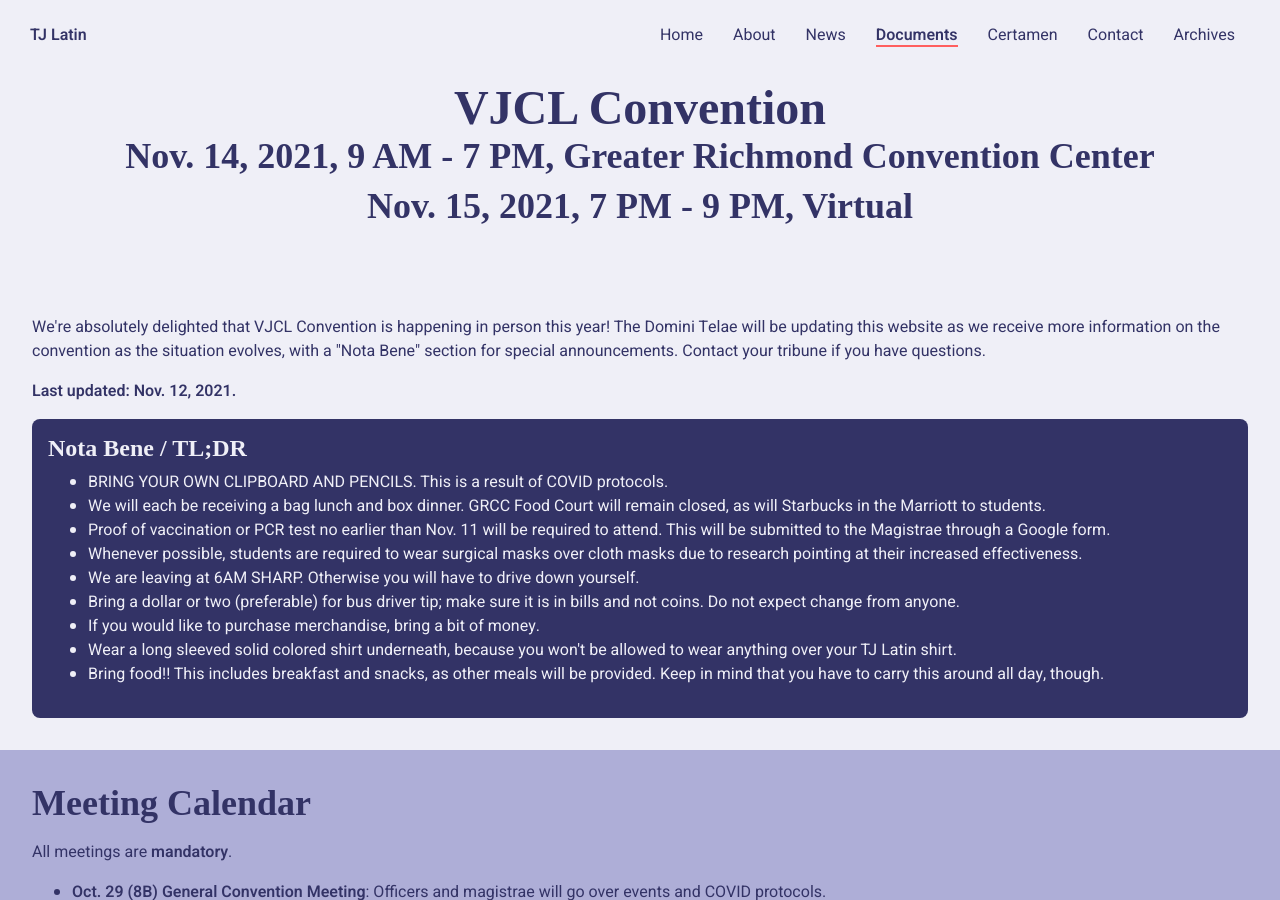
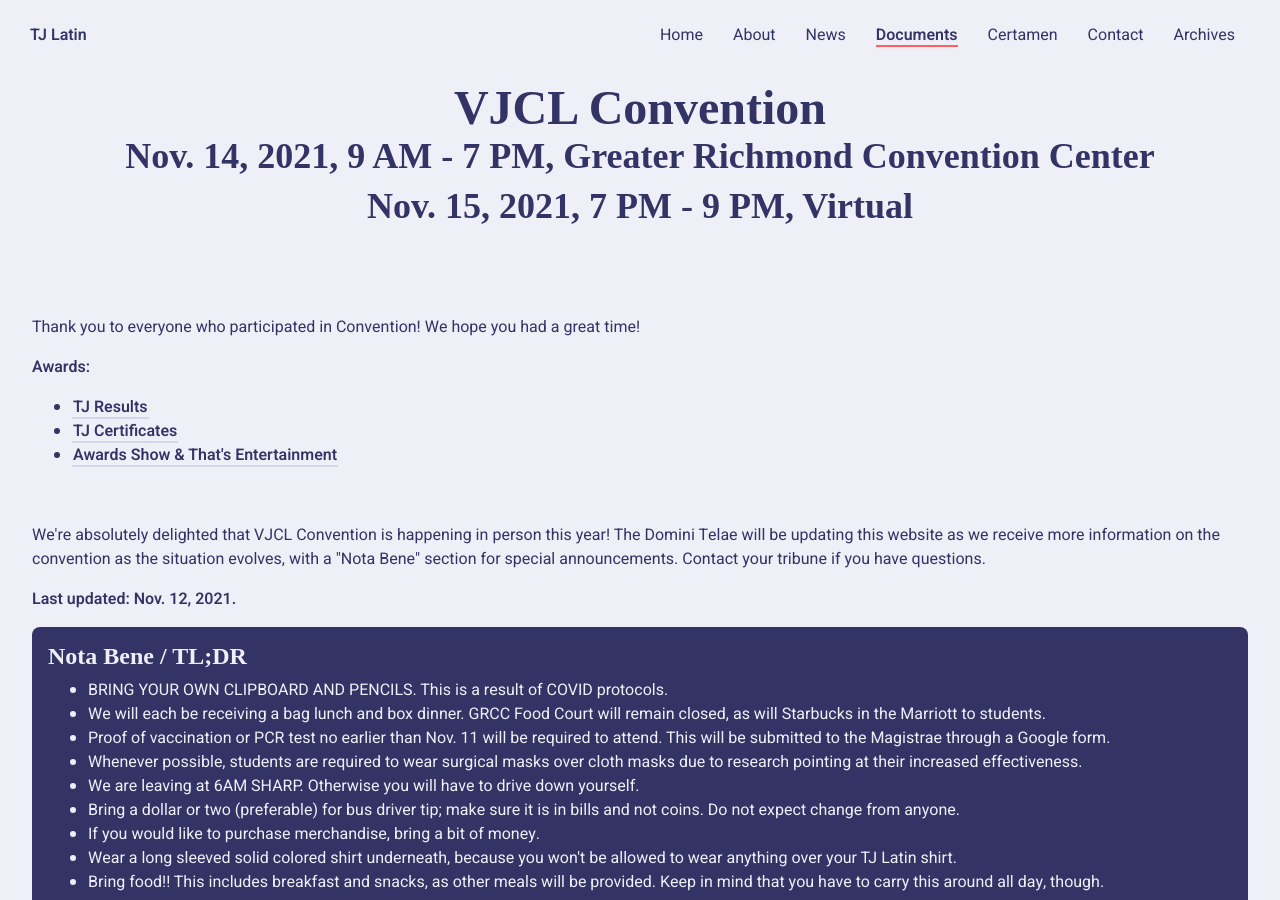
Before and after one commit to TJLatin/website, a Jekyll site: the page built from documents/vjcl.html, in a window 1280 px wide and 900 px high. Built offline with Jekyll 4.4.1, drawn with Linux system fonts in a browser that asks for light colours; some web fonts are replaced.

Commit message:
Temp (#13)
march updates

```diff
--- a/_includes/events.html
+++ b/_includes/events.html
@@ -18,7 +18,7 @@
             {% if event.link == "none" %}
             <li>{{ event.name }}, {{ event.date }}</li>
             {% else %}
-            <li><a href="{{ event.link }}">{{ event.name }}</a>, {{ event.date }}</li>
+            <li><a href="{{ event.link }}" target="_blank">{{ event.name }}</a>, {{ event.date }}</li>
             {% endif %}
             {% endfor %}
         </ul>
--- a/documents/vjcl.html
+++ b/documents/vjcl.html
@@ -12,6 +12,16 @@ nav: /documents.html
     </section>
     <section class="light-background">
         <div>
+            <p>Thank you to everyone who participated in Convention! We hope you had a great time!</p>
+            <p>
+                <strong>Awards:</strong>
+                <ul>
+                    <li><a href="https://drive.google.com/file/d/13IxRtcTtLB6Pc3IsbtyTWlEGKijzK7aV/view?usp=sharing" target="_blank">TJ Results</a></li>
+                    <li><a href="https://drive.google.com/file/d/1Xg6QWWu_GvTC-M8J89_L6l4bdEFIwQ9o/view?usp=sharing" target="_blank">TJ Certificates</a></li>
+                    <li><a href="https://www.youtube.com/watch?v=XvV-U6FVuT0&ab_channel=VirginiaJuniorClassicalLeague" target="_blank">Awards Show & That's Entertainment</a></li>
+                </ul>
+            </p>
+            <br>
             <p>We're absolutely delighted that VJCL Convention is happening in person this year! The Domini Telae will
                 be updating this website as we receive more information on the convention as the situation evolves, with
                 a "Nota Bene" section for special announcements. Contact your tribune if you have questions.</p>
```
Also changed, not shown: _data/certamen.yml (+8 -2 lines), _data/events.yml (+7 -4 lines), _data/minutes.yml (+9 -0 lines).
